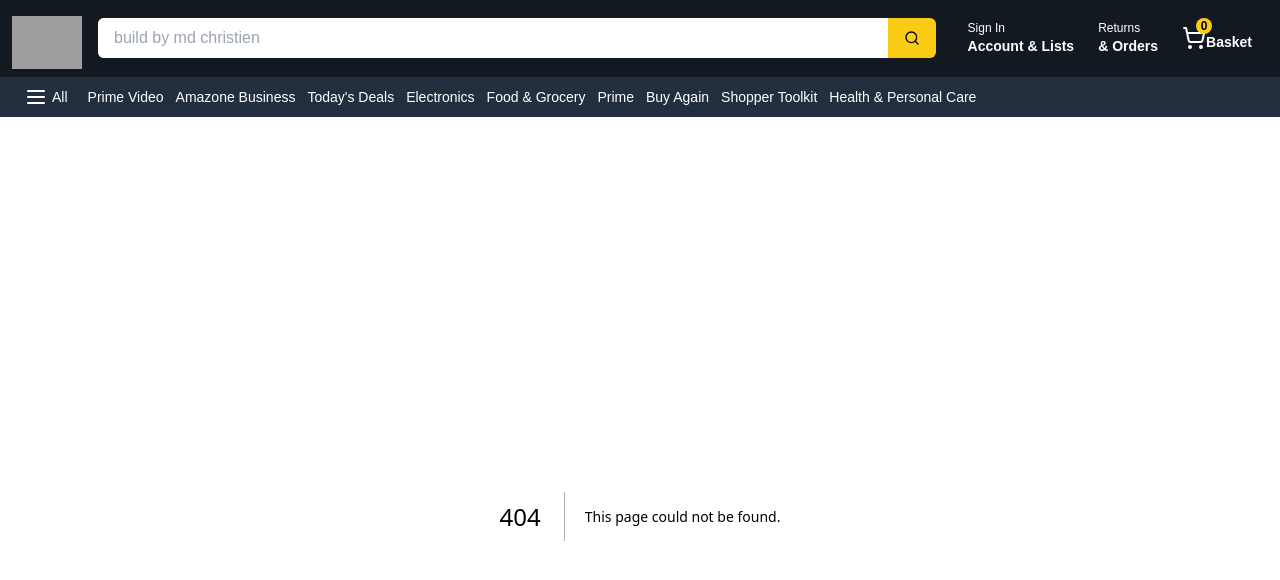
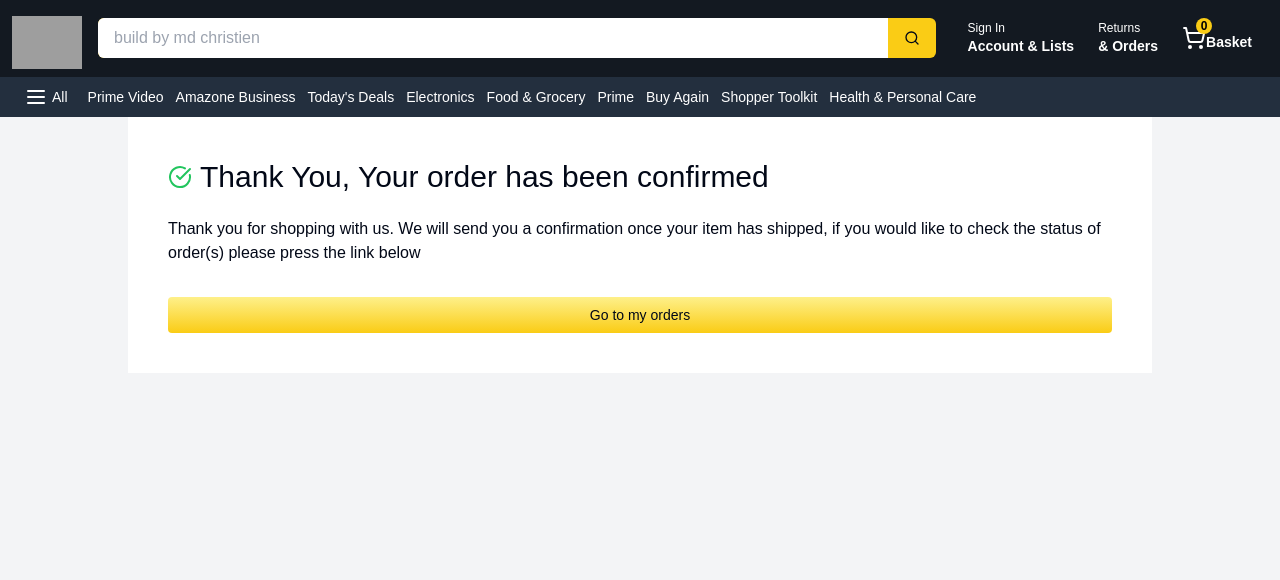
Before and after one commit to christienMD/ecommerce-cloth-app, a Next.js app: page /success in a window 1280 px wide. Before the commit this address had no page. Shown: the top 580 px of the page. Built offline with nearby package versions, Linux system fonts and the light colour scheme; grey boxes are pictures that could not be loaded.

Commit message:
feat:Build the success page

```diff
--- /dev/null
+++ b/app/success/page.tsx
@@ -0,0 +1,35 @@
+"use client";
+
+import { CheckCircleIcon } from "lucide-react";
+import { useRouter } from "next/navigation";
+
+const SuccessPage = () => {
+  const router = useRouter();
+  return (
+    <div className="bg-gray-100 h-screen">
+      <main className="max-w-screen-lg mx-auto">
+        <div className="flex flex-col p-10 bg-white">
+          <div className="flex items-center space-x-2 mb-5">
+            <CheckCircleIcon className="text-green-500 h-10" />
+            <h1 className="text-3xl">
+              Thank You, Your order has been confirmed
+            </h1>
+          </div>
+          <p className="">
+            Thank you for shopping with us. We will send you a confirmation once
+            your item has shipped, if you would like to check the status of
+            order(s) please press the link below
+          </p>
+          <button
+            onClick={() => router.push("/orders")}
+            className="button mt-8"
+          >
+            Go to my orders
+          </button>
+        </div>
+      </main>
+    </div>
+  );
+};
+
+export default SuccessPage;
```
